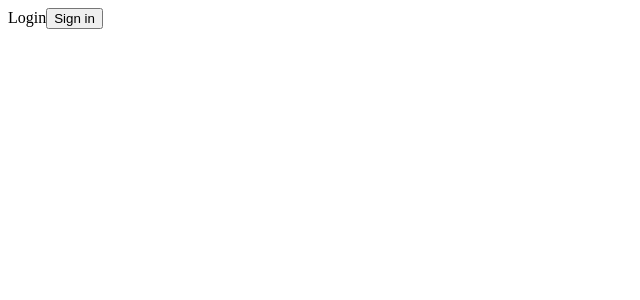
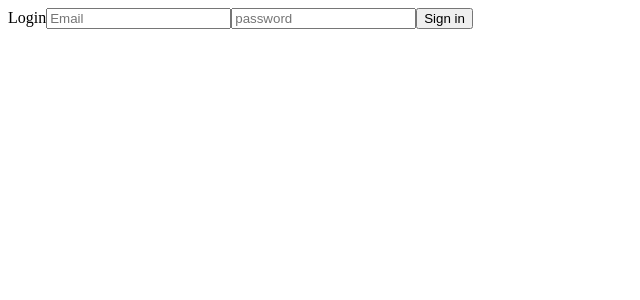
Before and after one commit to NikitaDerevskov/memo-frontend, a React (Create React App) app: page /login in a window 1280 px wide. Shown: the top 300 px of the page, without its empty margins (0-640 px from the left). Built offline with nearby package versions, Linux system fonts and the light colour scheme.

Commit message:
Add login and update readme

```diff
--- a/package.json
+++ b/package.json
@@ -18,7 +18,7 @@
     "web-vitals": "^1.0.1"
   },
   "scripts": {
-    "start": "react-scripts start",
+    "start": "PORT=3006 react-scripts start",
     "build": "react-scripts build",
     "test": "react-scripts test",
     "eject": "react-scripts eject"
--- a/src/features/auth/Login.tsx
+++ b/src/features/auth/Login.tsx
@@ -1,17 +1,42 @@
 import {
     useNavigate
 } from "react-router-dom";
+import {useState} from "react";
+import {stringify} from "querystring";
 
 function Login() {
     let navigate = useNavigate();
+
+    const [email, setEmail] = useState('');
+    const [password, setPassword] = useState('');
 
     return (
         <div className="login">
             {'Login'}
 
+            <input type="email" placeholder="Email"
+                   value={email}
+                   onChange={e => setEmail(e.target.value)}/>
+            <input type="password" placeholder="password"
+                   value={password}
+                   onChange={e => setPassword(e.target.value)}/>
+
             <button onClick={() => {
-                // TODO if fetch success
-                navigate("/main");
+                fetch('http://localhost:3000/api/login', {
+                    method: 'POST',
+                    headers: new Headers({ 'content-type': 'application/json' }),
+                    body:
+                        JSON.stringify({
+                            email,
+                            password
+                        })
+                }).then(
+                    (x) => {
+                        console.log('success',x )
+                    }
+                ).catch((e) => console.log(e))
+                console.log('success')
+                // navigate("/main");
             }}>
                 Sign in
             </button>
```
Also changed, not shown: 1 other file (tests, documents, lock files or other folders).
